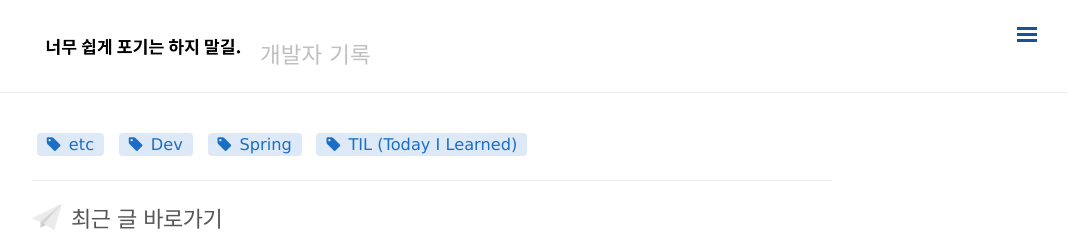
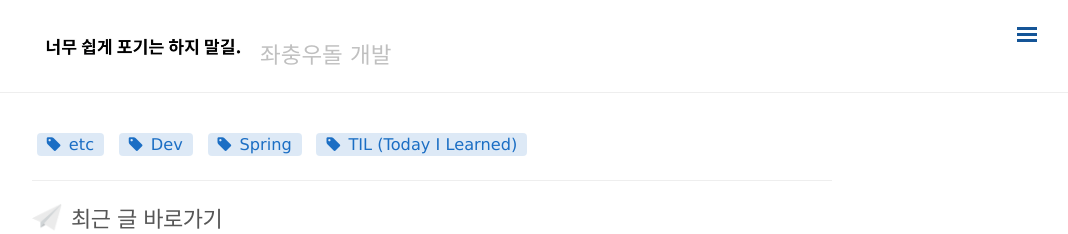
Before and after one commit to minigear/minigear.github.io, a Jekyll site: the page built from index.html, in a window 1280 px wide. Shown: the top 234 px of the page, without its empty margins (208-1276 px from the left). Built offline with Jekyll 4.4.1, drawn with Linux system fonts in a browser that asks for light colours; nearby versions of some CDN libraries; comment, search, counter and statistics services are not loaded.

Commit message:
tagline 수정

```diff
--- a/_config.yml
+++ b/_config.yml
@@ -1,6 +1,6 @@
 # Site Info
 title: 'Minigear'
-tagline: '개발자 기록'
+tagline: '좌충우돌 개발'
 description: '보다 나은 개발자가 되기 위한 기록'
 baseurl: ""
 url: https://minigear.github.io
```
